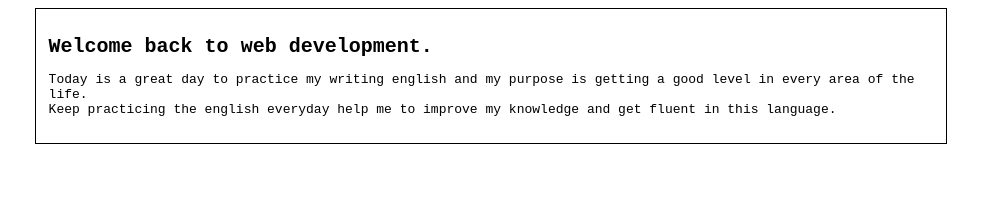
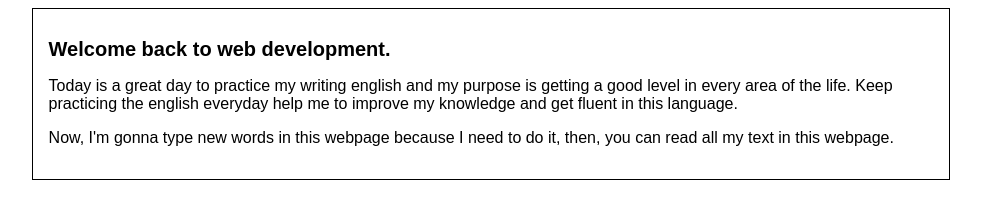
Before and after one commit to ricardojcrux/hyperblog, a plain HTML site: page index.html in a window 1280 px wide. Shown: the whole page, without its empty margins (149-1130 px from the left). Drawn offline with Linux system fonts and the light colour scheme.

Commit message:
nuevo parrafo

```diff
--- a/css/style.css
+++ b/css/style.css
@@ -2,7 +2,7 @@ body
 {
     color: black;
     text-align: left;
-    font-family:monospace;
+    font-family:"Arial";
 }
 #container
 {
--- a/index.html
+++ b/index.html
@@ -10,11 +10,10 @@
                     Welcome back to web development.
                 </h1>
                 <p>
-                    Today is a great day to practice my writing english and my purpose is getting a
-                    good level in every area of the life.</br>
-
-                    Keep practicing the english everyday help me to improve my knowledge and get fluent
-                    in this language.
+                    Today is a great day to practice my writing english and my purpose is getting a good level in every area of the life. Keep practicing the english everyday help me to improve my knowledge and get fluent in this language.
+                </p>
+                <p>
+                    Now, I'm gonna type new words in this webpage because I need to do it, then, you can read all my text in this webpage.
                 </p>
             </div>
         </div>
```
